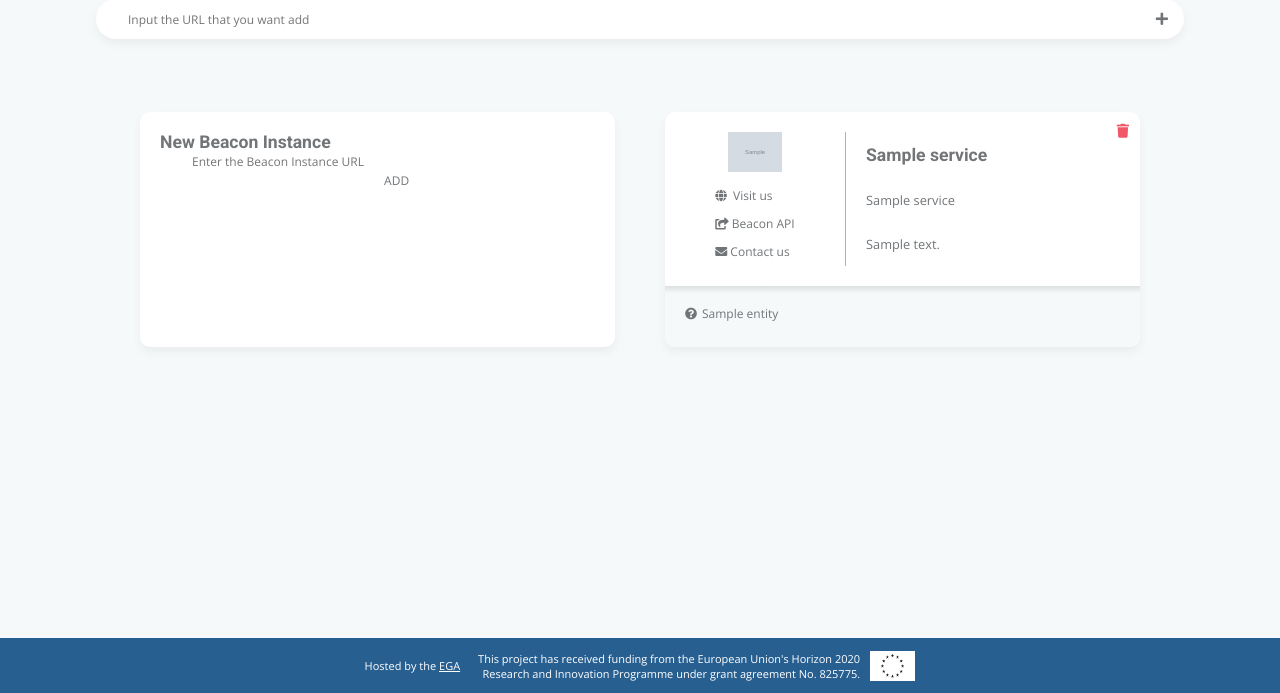
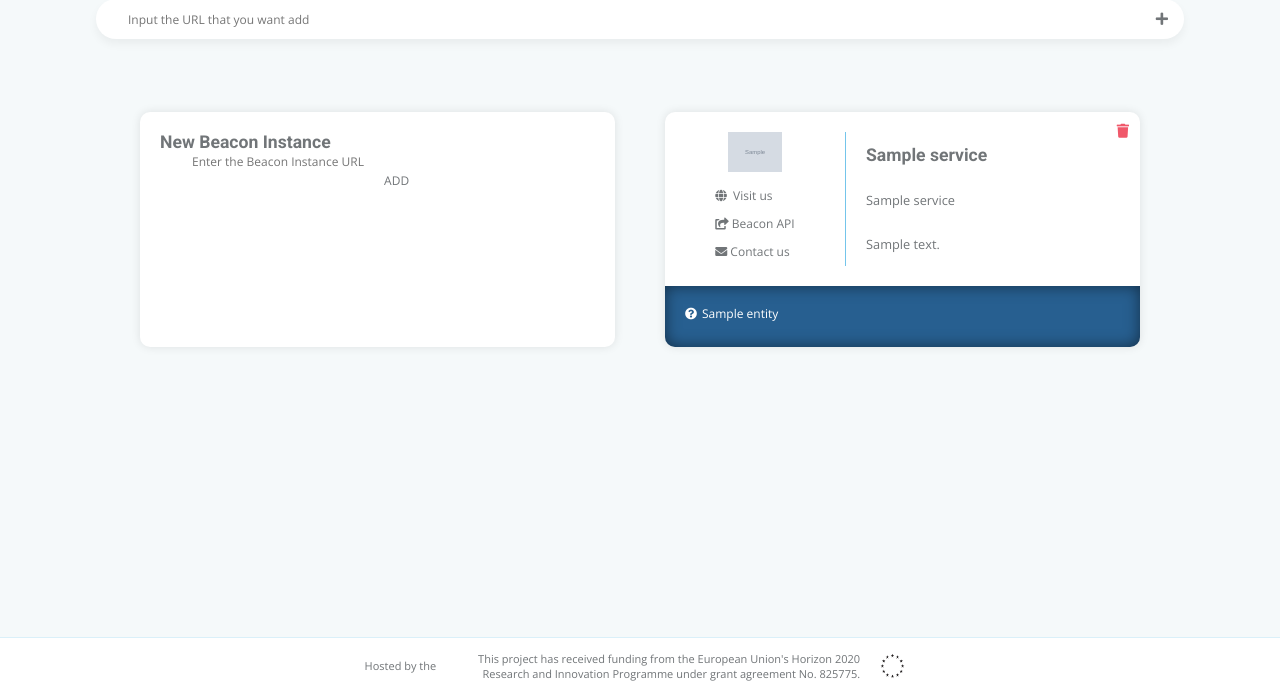
Before and after one commit to EGA-archive/ServicesRegistry, a Python web app: template templates/admin.html in a window 1280 px wide. Shown: the part 107-800 px from the top of the page. Run offline with Jinja, Linux system fonts and the light colour scheme; the template is opened without the code that fills it: most values are stand-ins (such as "Sample title", 1, 10 or a date in 2020); grey boxes marked "Sample" are stand-in pictures; some libraries are stand-ins or nearby versions.

Commit message:
changed the style of the card and adding the entites of the beacons

```diff
--- a/services_registry/utils/__init__.py
+++ b/services_registry/utils/__init__.py
@@ -119,7 +119,7 @@ def explore_service(name, url, info, error):
         info = info['response']['results']
         org = info.get("organization") or {}
         beacon_id = info.get('id') or None
-        entities_json_file = f'static/endpoints/{beacon_id}.json';
+        entities_json_file = f'static/entities/{beacon_id}.json';
         with open(entities_json_file) as json_file:
             entities = json_org.load(json_file)
         return {
@@ -132,7 +132,7 @@ def explore_service(name, url, info, error):
             "beacon_api": info.get("welcomeUrl"),
             "contact_us": org.get("contactUrl"),
             "logo_url": org.get("logoUrl", ''),
-            "entities": entities['entities']
+            "entities": entities[0]['entities']
         }
     except KeyError as e:
         return {
--- a/static/css/style.css
+++ b/static/css/style.css
@@ -287,7 +287,7 @@ body main div#cards-container .card {
   transition: ease all 0.5s;
   background-color: white;
   border-radius: 10px;
-  box-shadow: 0 5px 10px rgba(0, 0, 0, 0.05);
+  box-shadow: 0 0 10px rgba(0, 0, 0, 0.1);
   margin: 25px;
 }
 @media screen and (max-width: 550px) {
@@ -397,23 +397,12 @@ body main div#cards-container .card ul.entities {
   padding: 15px 20px 20px 20px;
   border-bottom-left-radius: 10px;
   border-bottom-right-radius: 10px;
-  background: #F5F9FA;
+  background: #275F90;
   position: relative;
+  box-shadow: inset 0 0 15px rgba(0, 0, 0, 0.5);
+  color: white;
 }
-/* line 327, ../sass/_main.scss */
-body main div#cards-container .card ul.entities:before {
-  content: '';
-  height: 8px;
-  display: block;
-  width: 100%;
-  position: absolute;
-  left: 0;
-  top: 0;
-  background: black;
-  background: linear-gradient(180deg, black 0%, white 95%);
-  opacity: 0.1;
-}
-/* line 342, ../sass/_main.scss */
+/* line 329, ../sass/_main.scss */
 body main div#cards-container .card ul.entities li {
   width: 33%;
   flex-basis: 33%;
@@ -422,29 +411,29 @@ body main div#cards-container .card ul.entities li {
   font-size: 75%;
   margin: 7px 0;
 }
-/* line 350, ../sass/_main.scss */
+/* line 337, ../sass/_main.scss */
 body main div#cards-container .card ul.entities li i {
   margin-right: 5px;
 }
-/* line 354, ../sass/_main.scss */
+/* line 341, ../sass/_main.scss */
 body main div#cards-container .card ul.entities li a {
   margin-left: 5px;
 }
-/* line 358, ../sass/_main.scss */
+/* line 345, ../sass/_main.scss */
 body main div#cards-container .card ul.entities li.true {
   color: #7ed321;
 }
-/* line 362, ../sass/_main.scss */
+/* line 349, ../sass/_main.scss */
 body main div#cards-container .card ul.entities li.false {
   color: #f0586a;
 }
-/* line 370, ../sass/_main.scss */
+/* line 357, ../sass/_main.scss */
 body main div#cards-container .card details summary {
   display: flex;
   align-items: baseline;
   cursor: pointer;
 }
-/* line 377, ../sass/_main.scss */
+/* line 364, ../sass/_main.scss */
 body main div#cards-container .card details[open] summary:after {
   background: black;
   position: fixed;
@@ -457,7 +446,7 @@ body main div#cards-container .card details[open] summary:after {
   z-index: 99;
   cursor: default;
 }
-/* line 391, ../sass/_main.scss */
+/* line 378, ../sass/_main.scss */
 body main div#cards-container .card details div {
   position: fixed;
   top: 20%;
@@ -470,7 +459,7 @@ body main div#cards-container .card details div {
   border-radius: 10px;
   z-index: 100;
 }
-/* line 403, ../sass/_main.scss */
+/* line 390, ../sass/_main.scss */
 body main div#cards-container .card details div h1 {
   font-weight: bold;
   font-size: 16px;
@@ -481,35 +470,35 @@ body main div#cards-container .card details div h1 {
   padding: 10px 25px;
   line-height: initial;
 }
-/* line 413, ../sass/_main.scss */
+/* line 400, ../sass/_main.scss */
 body main div#cards-container .card details div h1 span {
   font-style: italic;
   font-weight: normal;
 }
-/* line 428, ../sass/_main.scss */
+/* line 415, ../sass/_main.scss */
 body a {
   color: #74C5EB;
   text-decoration: underline;
   transition: ease .5s;
 }
-/* line 432, ../sass/_main.scss */
+/* line 419, ../sass/_main.scss */
 body a:hover {
   color: #1070B7;
 }
-/* line 435, ../sass/_main.scss */
+/* line 422, ../sass/_main.scss */
 body footer {
   width: 100%;
-  background-color: #275F90;
+  background-color: white;
   min-height: 55px;
   margin-top: auto;
-  color: white;
+  border-top: solid 1px #DAF0F9;
   font-family: 'Open Sans', sans-serif;
   display: flex;
   flex-flow: row nowrap;
   align-items: center;
   justify-content: center;
 }
-/* line 449, ../sass/_main.scss */
+/* line 436, ../sass/_main.scss */
 body footer p {
   line-height: 15px;
   font-weight: 300;
@@ -517,48 +506,48 @@ body footer p {
   transition: ease all 0.5s;
 }
 @media screen and (max-width: 580px) {
-  /* line 449, ../sass/_main.scss */
+  /* line 436, ../sass/_main.scss */
   body footer p {
     font-size: 9px;
     line-height: 10px;
   }
 }
-/* line 462, ../sass/_main.scss */
+/* line 449, ../sass/_main.scss */
 body footer a {
-  color: white;
+  color: #275F90;
 }
-/* line 464, ../sass/_main.scss */
+/* line 451, ../sass/_main.scss */
 body footer a:hover {
-  color: white;
+  color: #275F90;
   text-decoration: none;
 }
-/* line 470, ../sass/_main.scss */
+/* line 457, ../sass/_main.scss */
 body footer section#EGA {
   margin-left: 30px;
   font-size: 12px;
 }
-/* line 473, ../sass/_main.scss */
+/* line 460, ../sass/_main.scss */
 body footer section#EGA a {
   color: white;
 }
-/* line 475, ../sass/_main.scss */
+/* line 462, ../sass/_main.scss */
 body footer section#EGA a:hover {
   color: #74C5EB;
 }
-/* line 478, ../sass/_main.scss */
+/* line 465, ../sass/_main.scss */
 body footer section#EU {
   display: flex;
   flex-flow: row nowrap;
   align-items: center;
   justify-content: right;
 }
-/* line 484, ../sass/_main.scss */
+/* line 471, ../sass/_main.scss */
 body footer section#EU p {
   max-width: 400px;
   text-align: right;
   margin-right: 10px;
 }
-/* line 490, ../sass/_main.scss */
+/* line 477, ../sass/_main.scss */
 body footer section#EU img {
   height: 30px;
   margin-right: 30px;
--- a/static/sass/_main.scss
+++ b/static/sass/_main.scss
@@ -224,7 +224,7 @@ body {
 
                 border-radius: 10px;
 
-                box-shadow: 0 5px 10px rgba(0,0,0,0.05);
+                box-shadow: 0 0 10px rgba(0,0,0,0.1);
 
                 margin: 25px;
 
@@ -321,23 +321,10 @@ body {
                   padding: 15px 20px 20px 20px;
                   border-bottom-left-radius: 10px;
                   border-bottom-right-radius: 10px;
-                  background: $background;
+                  background: $verydarkblue;
                   position: relative;
-
-                  &:before {
-                    content: '';
-                    height: 8px;
-                    display: block;
-                    width: 100%;
-                    position: absolute;
-                    left: 0;
-                    top: 0;
-                    background: rgb(0,0,0);
-                    background: linear-gradient(
-                                180deg
-                                , rgba(0,0,0,1) 0%, rgba(255,255,255,1) 95%);
-                    opacity: 0.1;
-                  }
+                  box-shadow: inset 0 0 15px rgba(0,0,0,0.5);
+                  color: white;
 
                   li {
                     width: 33%;
@@ -434,11 +421,11 @@ body {
 
     footer {
         width: 100%;
-        background-color: $verydarkblue;
+        background-color: white;
         min-height: 55px;
         margin-top: auto;
+        border-top: solid 1px $lightblue;
 
-        color: white;
         font-family: 'Open Sans', sans-serif;
 
         display: flex;
@@ -460,9 +447,9 @@ body {
         }
 
         a {
-            color: white;
+            color: $verydarkblue;
             &:hover {
-              color: white;
+              color: $verydarkblue;
               text-decoration: none;
             }
         }
```
Also changed, not shown: static/endpoints/ca.distributedgenomics.poc.json (deleted, +0 -61 lines), static/entities/ca.distributedgenomics.poc.json (added, +78 -0 lines), static/entities/ega-beacon.json (added, +63 -0 lines).
